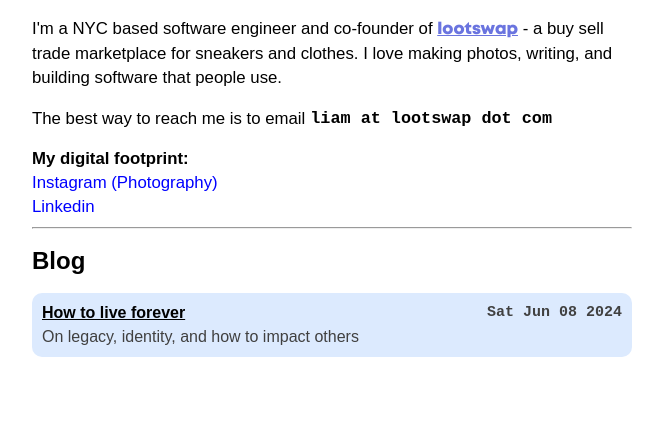
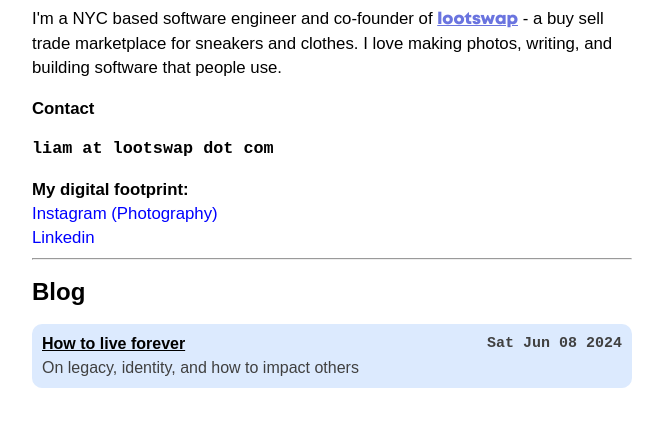
Before and after one commit to cnoott/liamamad.io, an Eleventy site: page src/index.html in a window 1280 px wide. Shown: the part 122-548 px from the top of the page, without its empty margins (308-971 px from the left). Built offline with nearby package versions, Linux system fonts and the light colour scheme; Eleventy itself is replaced by a stand-in of ours; files that its build step writes are made by us from their sources.

Commit message:
final touches

```diff
--- a/src/assets/sass/local.scss
+++ b/src/assets/sass/local.scss
@@ -100,7 +100,8 @@ body {
   /*background: #12141A;*/
   color: black;
   line-height: 1.5rem;
-  padding: 10px
+  padding-left: 20px;
+  padding-right: 20px;
 }
 header {
   padding-top: 2px;
--- a/src/index.html
+++ b/src/index.html
@@ -53,7 +53,7 @@ order: 100
       software that people use.
       </p>
 
-    <p class="inline-text">The best way to reach me is to email <span class='email'>liam at lootswap dot com</span></p>
+      <strong>Contact</strong><p class='email'>liam at lootswap dot com</span></p>
       <p class="title">My digital footprint:</p>
       <ul>
         <li><a href="https://instagram.com/liamadio">Instagram (Photography)</a></li>
```
Also changed, not shown: src/assets/css/local.css, 1 other file.
